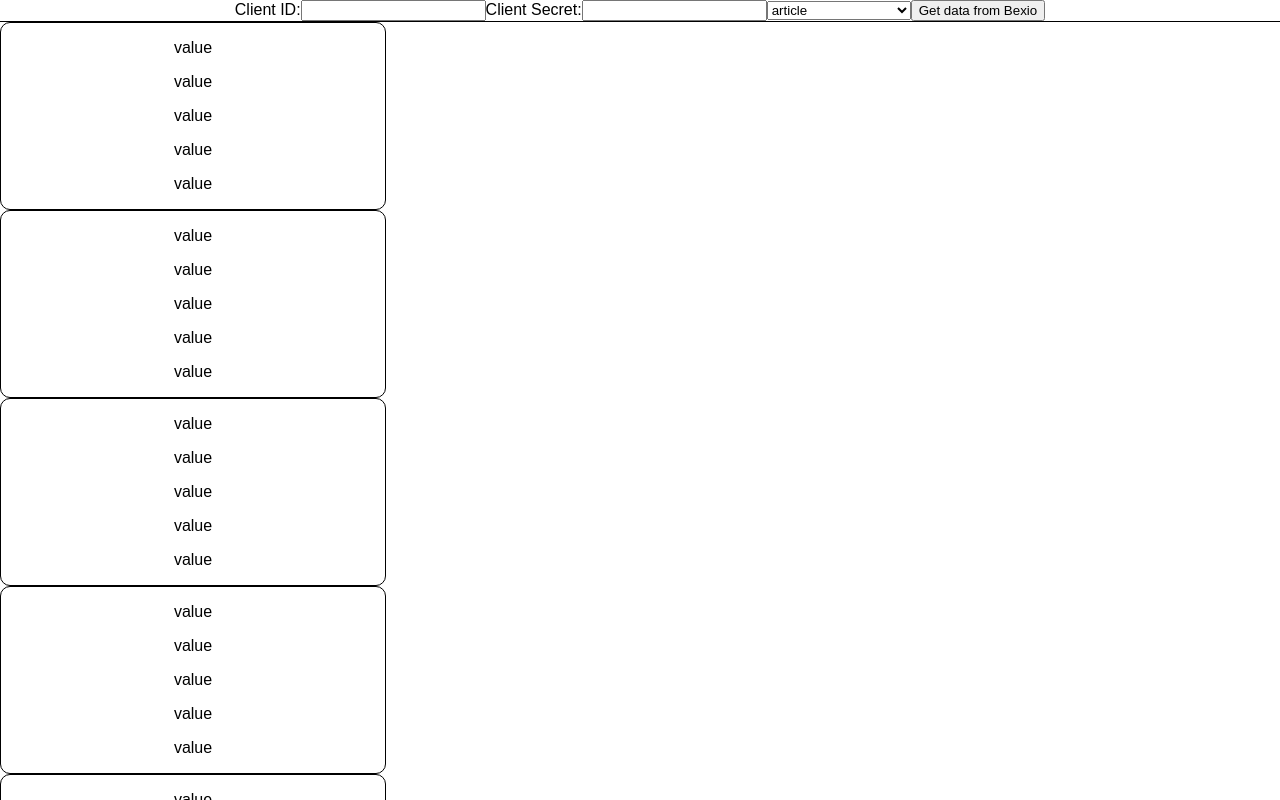
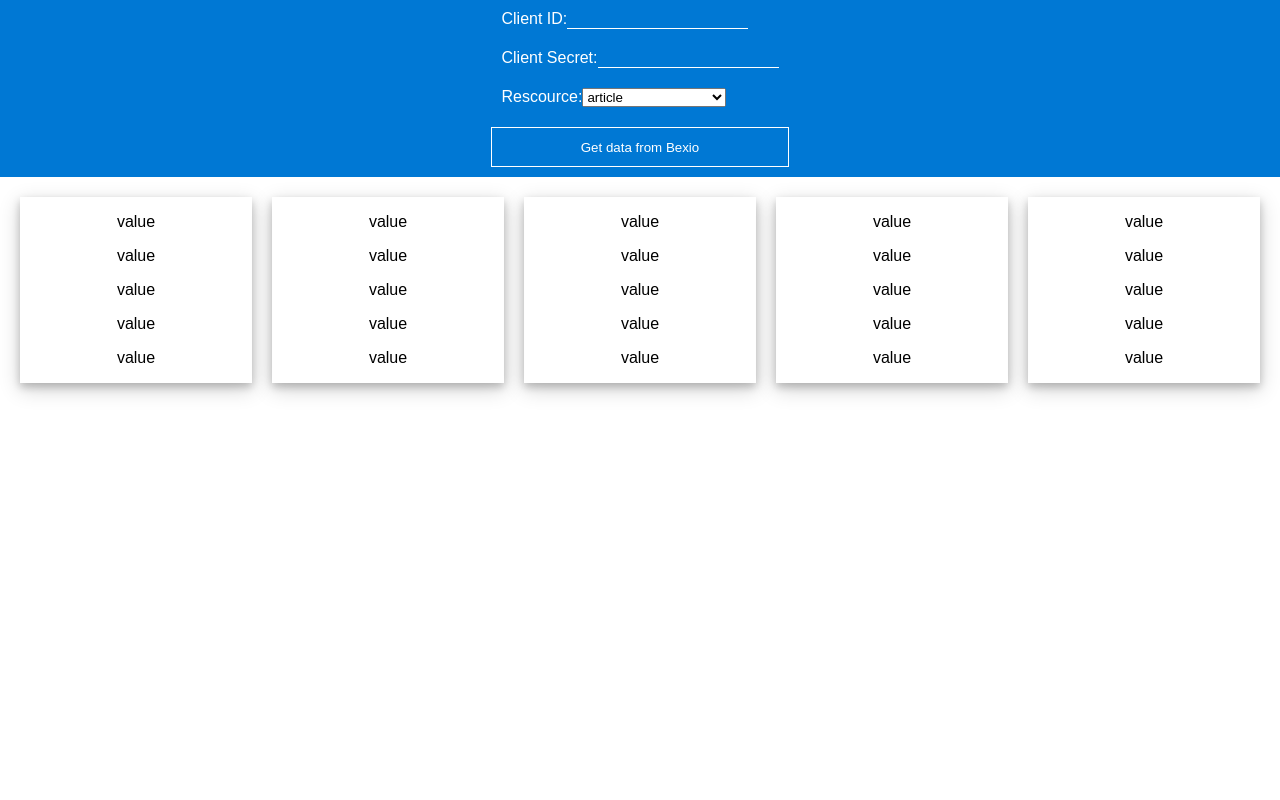
Before and after one commit to mattrudin/InventorBexioAdapter_poc, a React (Create React App) app: page / in a window 1280 px wide. Shown: the top 800 px of the page. Built offline with nearby package versions, Linux system fonts and the light colour scheme.

Commit message:
Added styling to cards and overview

```diff
--- a/public/index.html
+++ b/public/index.html
@@ -9,7 +9,6 @@
       homescreen on Android. See https://developers.google.com/web/fundamentals/engage-and-retain/web-app-manifest/
     -->
     <link rel="manifest" href="%PUBLIC_URL%/manifest.json">
-    <link rel="shortcut icon" href="%PUBLIC_URL%/favicon.ico">
     <!--
       Notice the use of %PUBLIC_URL% in the tags above.
       It will be replaced with the URL of the `public` folder during the build.
@@ -19,7 +18,7 @@
       work correctly both with client-side routing and a non-root public URL.
       Learn how to configure a non-root public URL by running `npm run build`.
     -->
-    <title>React App</title>
+    <title>InventorBexioAdapter</title>
   </head>
   <body>
     <noscript>
--- a/src/components/Card/Card.css
+++ b/src/components/Card/Card.css
@@ -1,5 +1,6 @@
 .Card {
-	border: 1px solid black;
-	border-radius: 10px;
 	width: 30%;
+	margin: 10px;
+	box-shadow: 0 4px 8px 0 rgba(0, 0, 0, 0.2), 0 6px 20px 0 rgba(0, 0, 0, 0.19);
+    transition: all 200ms ease-out;
 }
--- a/src/components/CardContainer/CardContainer.css
+++ b/src/components/CardContainer/CardContainer.css
@@ -1,3 +1,4 @@
 .CardContainer {
-	border-top: 1px solid black;
+	display: flex;
+	margin: 10px;
 }
--- a/src/components/ConfigForm/ConfigForm.css
+++ b/src/components/ConfigForm/ConfigForm.css
@@ -0,0 +1,33 @@
+.configform {
+    display: flex;
+    justify-content: center;
+    background: #0078d4;
+    color: white;
+}
+
+form {
+    display: flex;
+    flex-direction: column;
+    justify-content: flex-start;
+    text-align: start;
+}
+
+label {
+    margin: 10px;
+}
+
+input {
+    background: #0078d4;
+    color: white;
+    border: 0px;
+    border-bottom: 1px solid white;
+}
+
+.button {
+    display: block;
+    background: #0078d4;
+    color: white;
+    border: 1px solid white;
+    height: 40px;
+    margin: 10px 0px;
+}
--- a/src/components/ConfigForm/ConfigForm.js
+++ b/src/components/ConfigForm/ConfigForm.js
@@ -45,6 +45,7 @@ class ConfigForm extends React.Component{
 		const dropdownList = resources.map(item => <option value={item}>{item}</option>)
 
 		return(
+			<div className="configform">
 				<form onSubmit={this.handleSubmit}>
 					<label>
 						Client ID:
@@ -54,11 +55,15 @@ class ConfigForm extends React.Component{
 						Client Secret:
 						<input type="text" value={this.state.client_secret} onChange={this.handleSecretChange} />
 					</label>
+					<label>
+						Rescource:
 						<select value={this.state.resources} onChange={this.handleChange}>
 							{dropdownList}
 						</select>
-        		<input type="submit" value="Get data from Bexio" />
+					</label>
+					<input className="button" type="submit" value="Get data from Bexio" />
 				</form>
+			</div>
 		);
 	}
 }
```
Also changed, not shown: 2 other files (tests, documents, lock files or other folders). Lines whose indentation alone changed are shown as unchanged.
